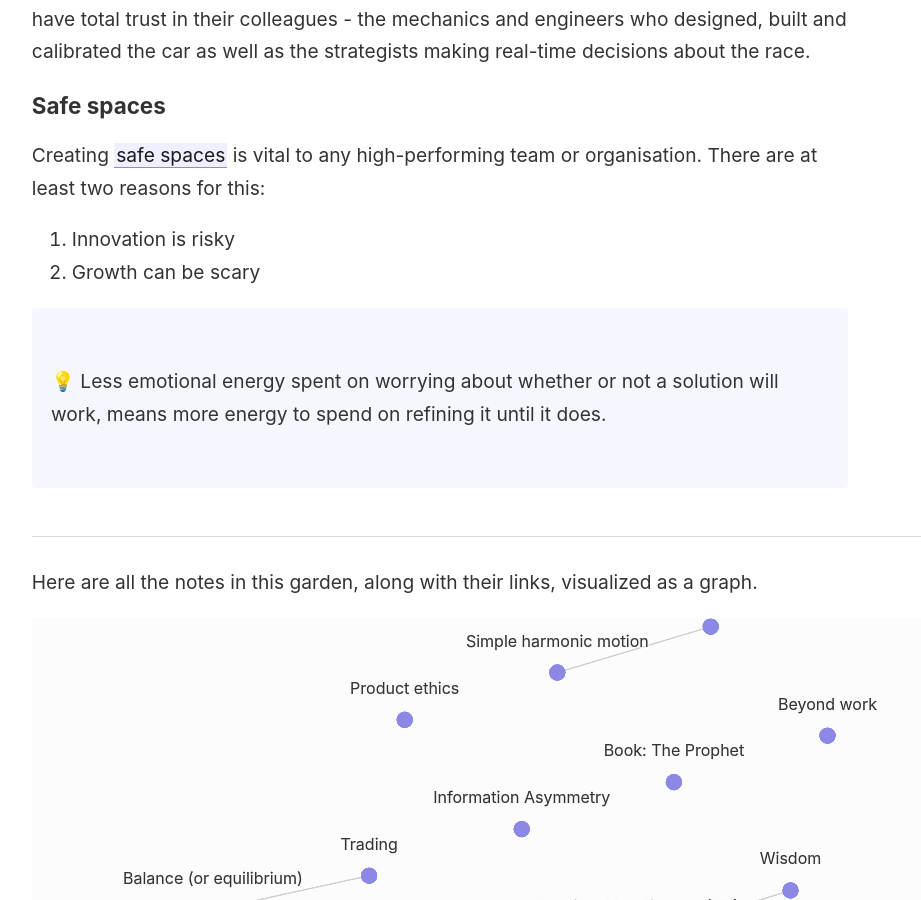
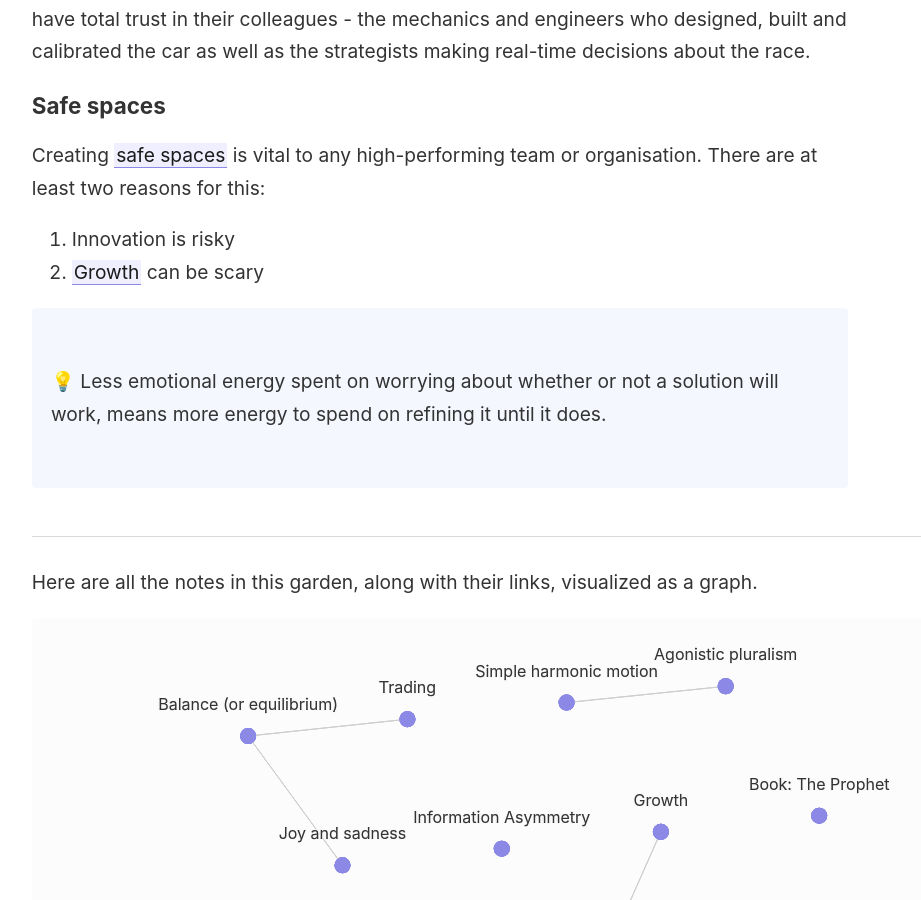
Before and after one commit to bigsee/digital-garden, a Jekyll site: the page built from _notes/High performance.md, in a window 1280 px wide and 900 px high, scrolled down 1946 px. Shown: the whole window, without its empty margins (45-966 px from the left). Built offline with Jekyll 4.4.1, drawn with Linux system fonts in a browser that asks for light colours.

```diff
--- a/_notes/High performance.md
+++ b/_notes/High performance.md
@@ -28,6 +28,6 @@ Winning races in these conditions is only possible when driving with full commit
 Creating [[Psychological safety| safe spaces]] is vital to any high-performing team or organisation. There are at least two reasons for this:
 
 1. Innovation is risky
-1. Growth can be scary
+1. [[Growth]] can be scary
 
 <p class="key-idea">💡 Less emotional energy spent on worrying about whether or not a solution will work, means more energy to spend on refining it until it does.</p>
```
